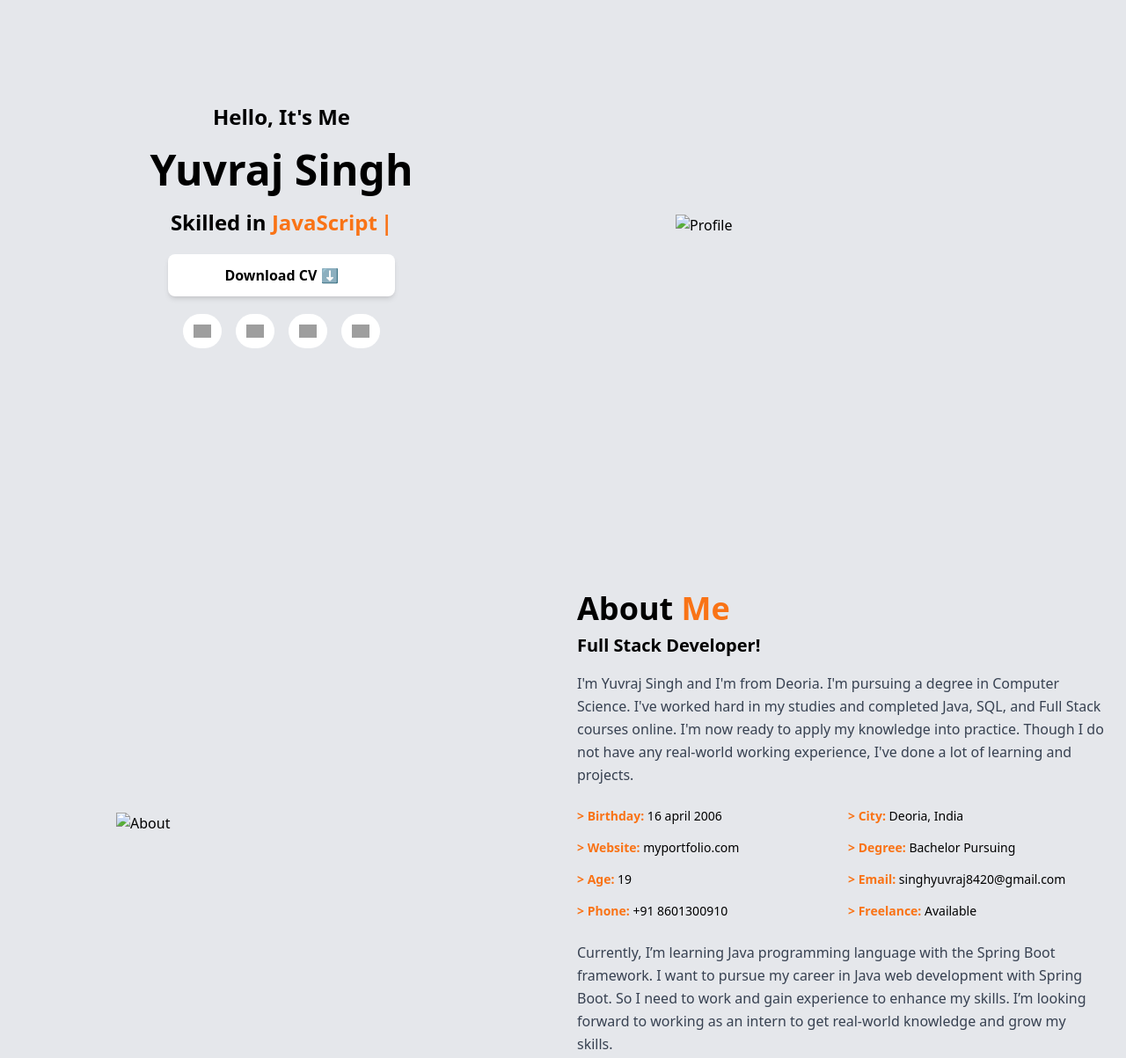
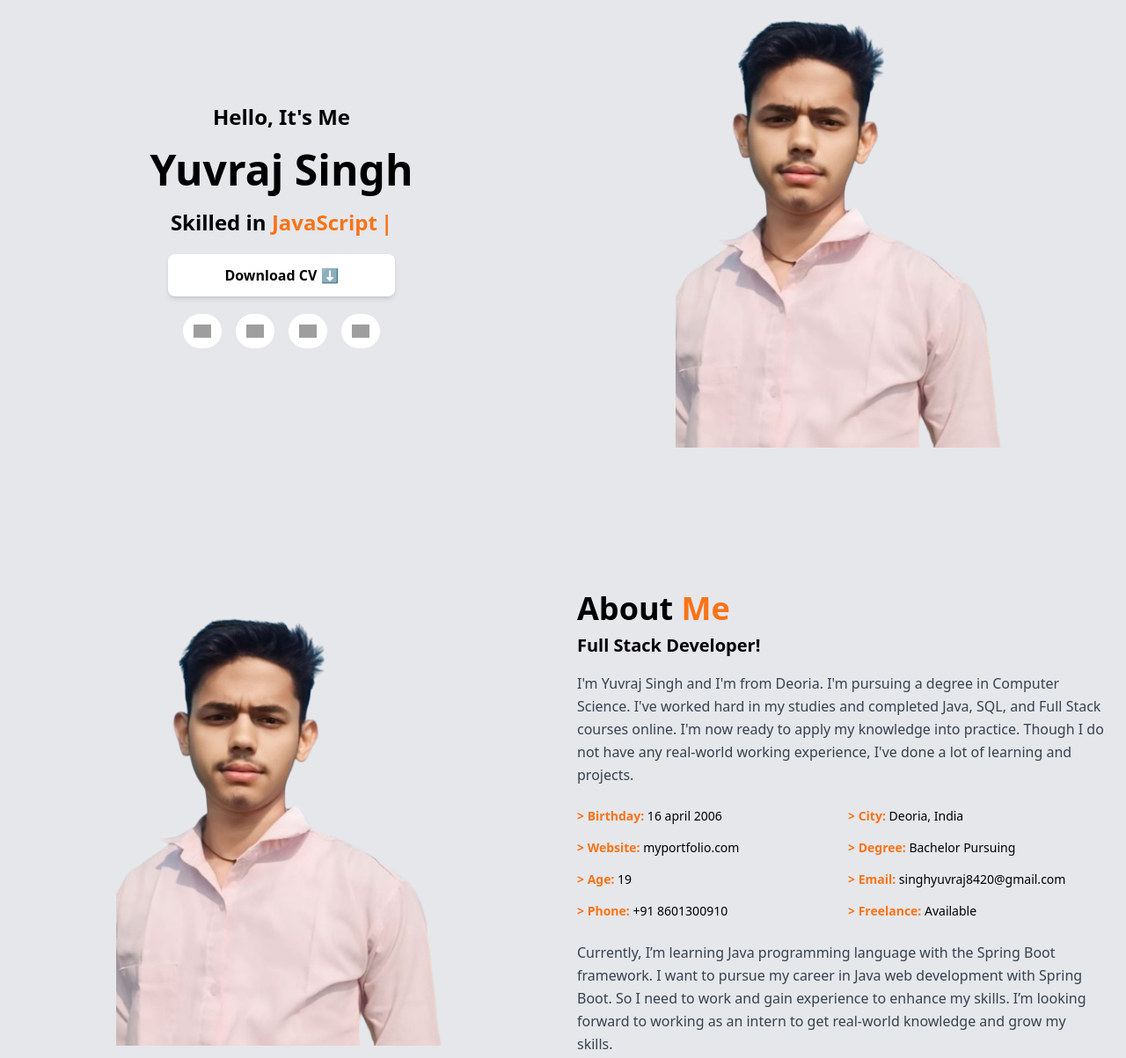
Before and after one commit to yuvraj-singh-0001/ck-internship-yuvraj-singh-2025, a plain HTML site: page index.html in a window 1280 px wide. Shown: the part 192-1395 px from the top of the page at 88% size. Drawn offline with nearby package versions, Linux system fonts and the light colour scheme; grey boxes are pictures that could not be loaded.

Commit message:
Updated index.html and replaced image

```diff
--- a/index.html
+++ b/index.html
@@ -73,7 +73,7 @@
 
       <!-- Image -->
       <div class="flex-1 flex justify-center mb-6 md:mb-0">
-        <img src="image/Yuvrajimage.jpg-removebg-preview (3).png" alt="Profile"
+        <img src="image/Yuvraj-Singh-image.png" alt="Profile"
           class="w-40 sm:w-64 md:w-96 object-contain">
       </div>
 
@@ -134,7 +134,7 @@
 
       <!-- Left -->
       <div class="flex-1 flex justify-center mb-6 md:mb-0">
-        <img src="image/Yuvrajimage.jpg-removebg-preview (3).png" alt="About" class="w-40 sm:w-64 md:w-96">
+        <img src="image/Yuvraj-Singh-image.png" alt="About" class="w-40 sm:w-64 md:w-96">
       </div>
 
       <!-- Right -->
```
Also changed, not shown: my-portfolio/index.html (+2 -3 lines), image/Yuvraj-Singh-image.png (renamed from my-portfolio/image/Yuvrajimage.jpg-removebg-preview (3).png), my-portfolio/image/Yuvrajimage.jpg-removebg-preview.png (deleted).
